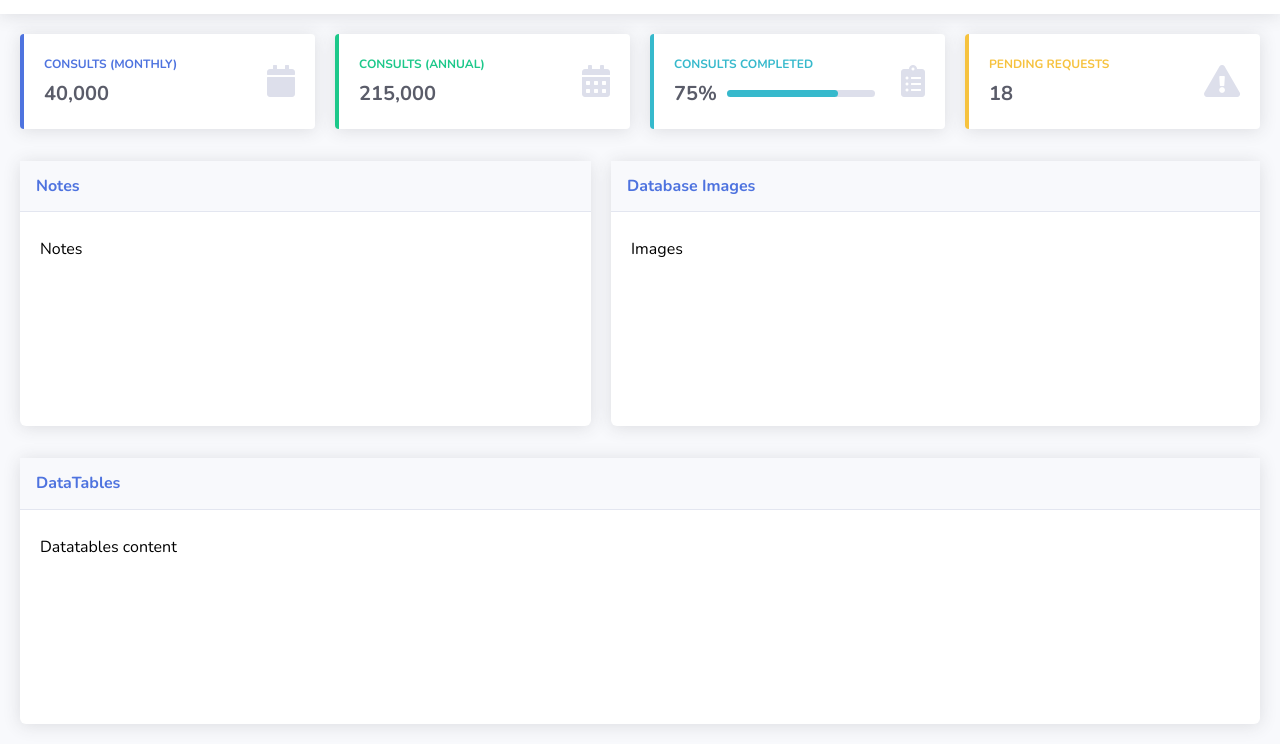
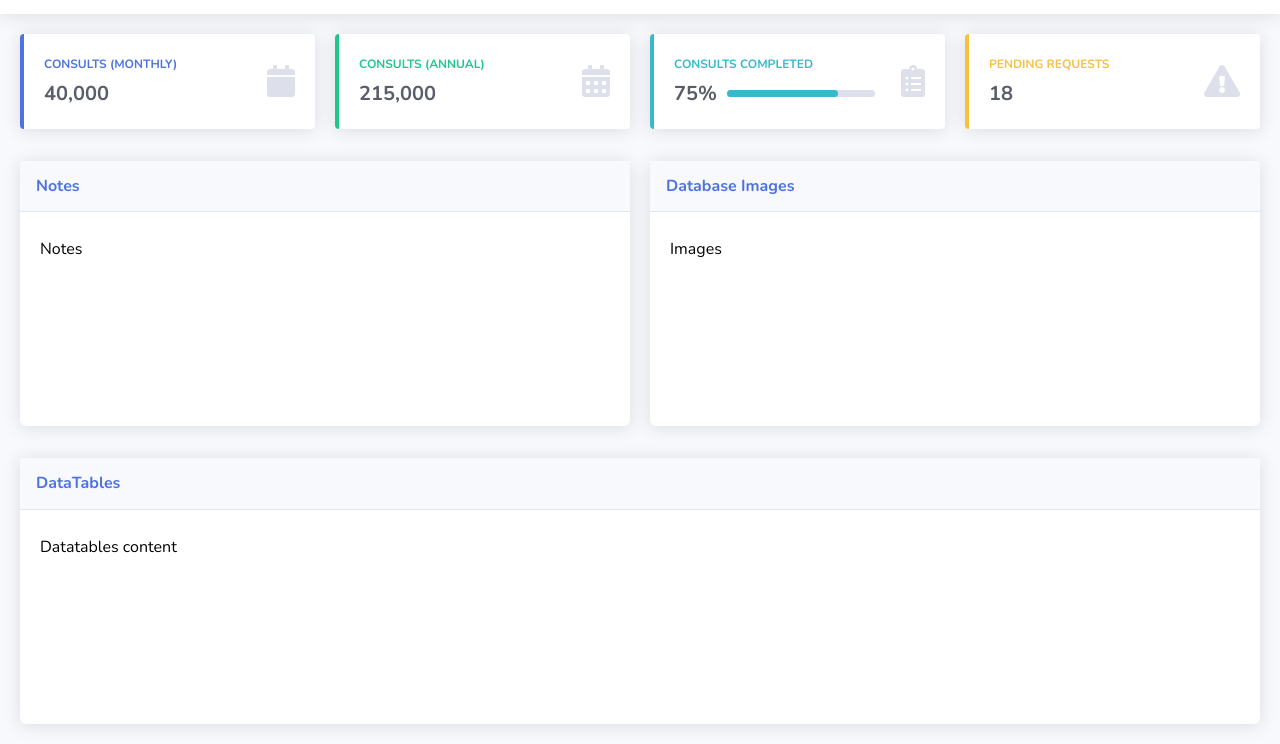
Before and after one commit to PWNHealth/frontend-dev-challenge, a website built with Parcel: page index.html in a window 1280 px wide. Shown: the part 56-800 px from the top of the page. Built offline with nearby package versions, Linux system fonts and the light colour scheme.

Commit message:
Fix grid

```diff
--- a/assets/styles/layouts/dashboard.scss
+++ b/assets/styles/layouts/dashboard.scss
@@ -2,6 +2,7 @@
   display: grid;
   padding: 2rem;
   grid-template-rows: max-content;
+  grid-template-columns: 1fr 1fr;
   gap: 3.2rem 2rem;
   min-height: calc(100vh - var(--header-height));
   background-color: var(--background-color);
@@ -10,7 +11,7 @@
     "kpi kpi"
     "notes images"
     "datatables datatables"
-    ;
+  ;
 
   &-kpis {
     display: grid;
```
